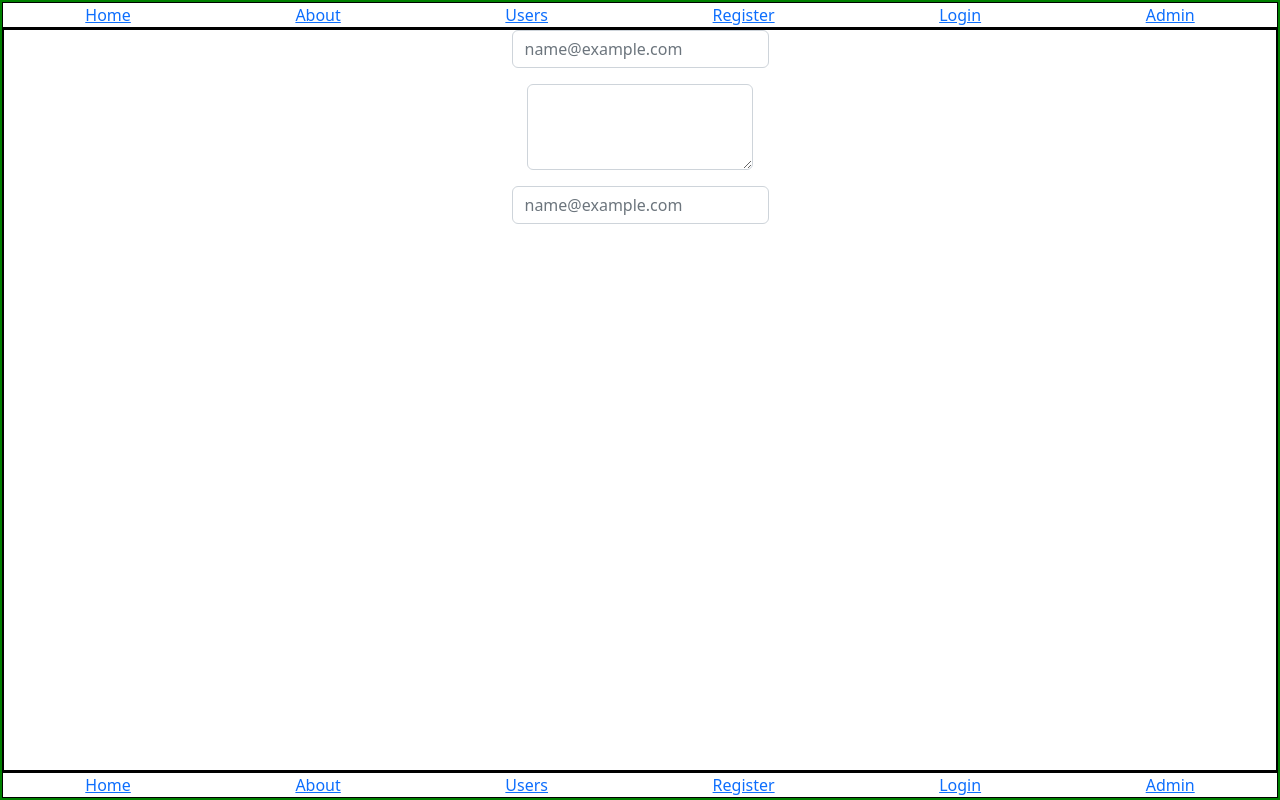
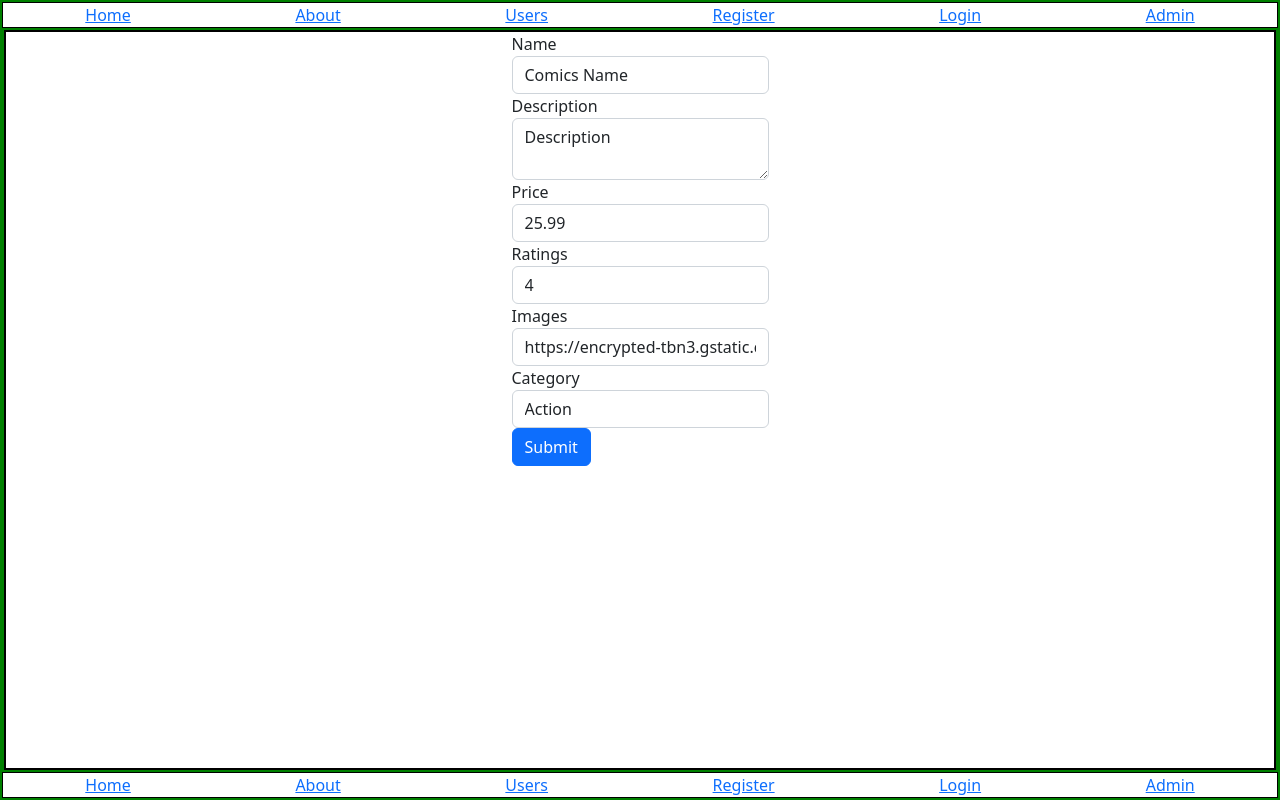
Before and after one commit to ironyuval/ashop, a React (Create React App) app in the folder frontend/: page /product in a window 1280 px wide. Built offline with nearby package versions, Linux system fonts and the light colour scheme; no server answers.

Commit message:
vercel test

```diff
--- a/frontend/src/App.js
+++ b/frontend/src/App.js
@@ -6,6 +6,7 @@ import Browse from "./pages/Browse";
 import Register from "./pages/Register";
 import About from "./pages/About";
 import LoginPage from "./pages/LoginPage";
+import Product from "./pages/Product";
 import axios from "axios";
 import { useEffect, useState } from "react";
 import { BrowserRouter as Router, Routes, Route } from "react-router-dom";
@@ -34,7 +35,7 @@ function App() {
   }, []);
 
   return (
-    <Router>
+    <Router basename="/">
       <div
         style={{
           display: "flex",
@@ -45,18 +46,30 @@ function App() {
         }}
       >
         <Header />
+        <div
+          style={{
+            display: "flex",
+            flex: 1,
+            flexDirection: "column",
+            height: "100vh",
+            border: "2px solid green",
+          }}
+        >
           <Routes>
             <Route path="/" element={<Home />} />
             <Route path="/about" element={<About />} />
-          <Route path="/auth" element={<Admin />} />
             <Route path="/browse" element={<Browse products={products} />} />
-          <Route path="/product" element={<Admin />} />
             <Route path="/register" element={<Register />} />
             <Route path="/login" element={<LoginPage />} />
             {user.type === 1 ? (
+              <>
                 <Route path="/admin" element={<Admin />} />
+
+                <Route path="/product" element={<Product />} />
+              </>
             ) : undefined}
           </Routes>
+        </div>
         <Header />
       </div>
     </Router>
--- a/frontend/src/pages/Admin.jsx
+++ b/frontend/src/pages/Admin.jsx
@@ -1,3 +1,5 @@
+import { Link } from "react-router-dom";
+
 /* name;
 description;
 price;
@@ -18,29 +20,7 @@ function Admin(props) {
         border: "2px solid black",
       }}
     >
-      <div className="mb-3">
-        <input
-          type="email"
-          className="form-control"
-          id="exampleFormControlInput1"
-          placeholder="name@example.com"
-        />
-      </div>
-      <div className="mb-3">
-        <textarea
-          className="form-control"
-          id="exampleFormControlTextarea1"
-          rows="3"
-        />
-      </div>
-      <div className="mb-3">
-        <input
-          type="email"
-          className="form-control"
-          id="exampleFormControlInput1"
-          placeholder="name@example.com"
-        />
-      </div>
+      <Link to={"/product"}>Create/Update/Delete product</Link>
     </div>
   );
 }
--- /dev/null
+++ b/frontend/src/pages/Product.jsx
@@ -0,0 +1,142 @@
+import { Link } from "react-router-dom";
+import { useState } from "react";
+import { toast } from "react-toastify";
+import axios from "axios";
+/* name;
+description;
+price;
+ratings;
+images;
+category;
+createdBy;
+createAt; */
+function Product(props) {
+  const [name, setName] = useState("Comics Name");
+  const [description, setDescription] = useState("Description");
+  const [price, setPrice] = useState("25.99");
+  const [ratings, setRatings] = useState("4");
+  const [images, setImages] = useState(
+    "https://encrypted-tbn3.gstatic.com/images?q=tbn:ANd9GcQHvmDqFZZzFng0EqOlrYjdh_xKtIjMY-H3vi3SzwAoFTjEZgyt"
+  );
+  const [category, setCategory] = useState("Action");
+
+  const handleSubmit = () => {
+    const data = {
+      name,
+      description,
+      price,
+      ratings,
+      images,
+      category,
+    };
+
+    axios
+      .post("/product", data)
+      .then((res) => {
+        toast("new product created 😎 ");
+      })
+      .catch((err) => {
+        console.log("something want wrong");
+        console.log(err);
+      });
+  };
+
+  return (
+    <div
+      style={{
+        display: "flex",
+        flexDirection: "column",
+        flex: 1,
+        alignItems: "center",
+        height: "100%",
+        border: "2px solid black",
+      }}
+    >
+      <div>
+        <div className="form-group">
+          <label>Name</label>
+          <input
+            value={name}
+            onChange={(event) => {
+              setName(event.target.value);
+            }}
+            className="form-control"
+            placeholder="Enter name"
+          />
+        </div>
+        <div className="form-group">
+          <label>Description</label>
+          <textarea
+            value={description}
+            onChange={(event) => {
+              setDescription(event.target.value);
+            }}
+            className="form-control"
+            placeholder="Enter description"
+          />
+        </div>
+        <div className="form-group">
+          <label>Price</label>
+          <input
+            value={price}
+            onChange={(event) => {
+              setPrice(event.target.value);
+            }}
+            type="number"
+            className="form-control"
+            placeholder="Enter Price"
+          />
+        </div>
+        <div className="form-group">
+          <label>Ratings</label>
+          <select
+            value={ratings}
+            onChange={(event) => {
+              setRatings(event.target.value);
+            }}
+            className="form-control"
+          >
+            <option>5</option>
+            <option>4</option>
+            <option>3</option>
+            <option>2</option>
+            <option>1</option>
+          </select>
+        </div>
+        <div className="form-group">
+          <label>Images</label>
+          <input
+            value={images}
+            onChange={(event) => {
+              setImages(event.target.value);
+            }}
+            className="form-control"
+            placeholder="Enter name"
+          />
+        </div>
+        <div className="form-group">
+          <label>Category</label>
+          <select
+            value={category}
+            onChange={(event) => {
+              setCategory(event.target.value);
+            }}
+            className="form-control"
+          >
+            <option>Action</option>
+            <option>Horror</option>
+            <option>Comedy</option>
+            <option>Sports</option>
+            <option>Sci-Fi</option>
+          </select>
+        </div>
+
+        <button onClick={handleSubmit} className="btn btn-primary">
+          Submit
+        </button>
+      </div>
+    </div>
+  );
+}
+
+export default Product;
```
Also changed, not shown: 2 other files (tests, documents, lock files or other folders). Lines whose indentation alone changed are shown as unchanged.
